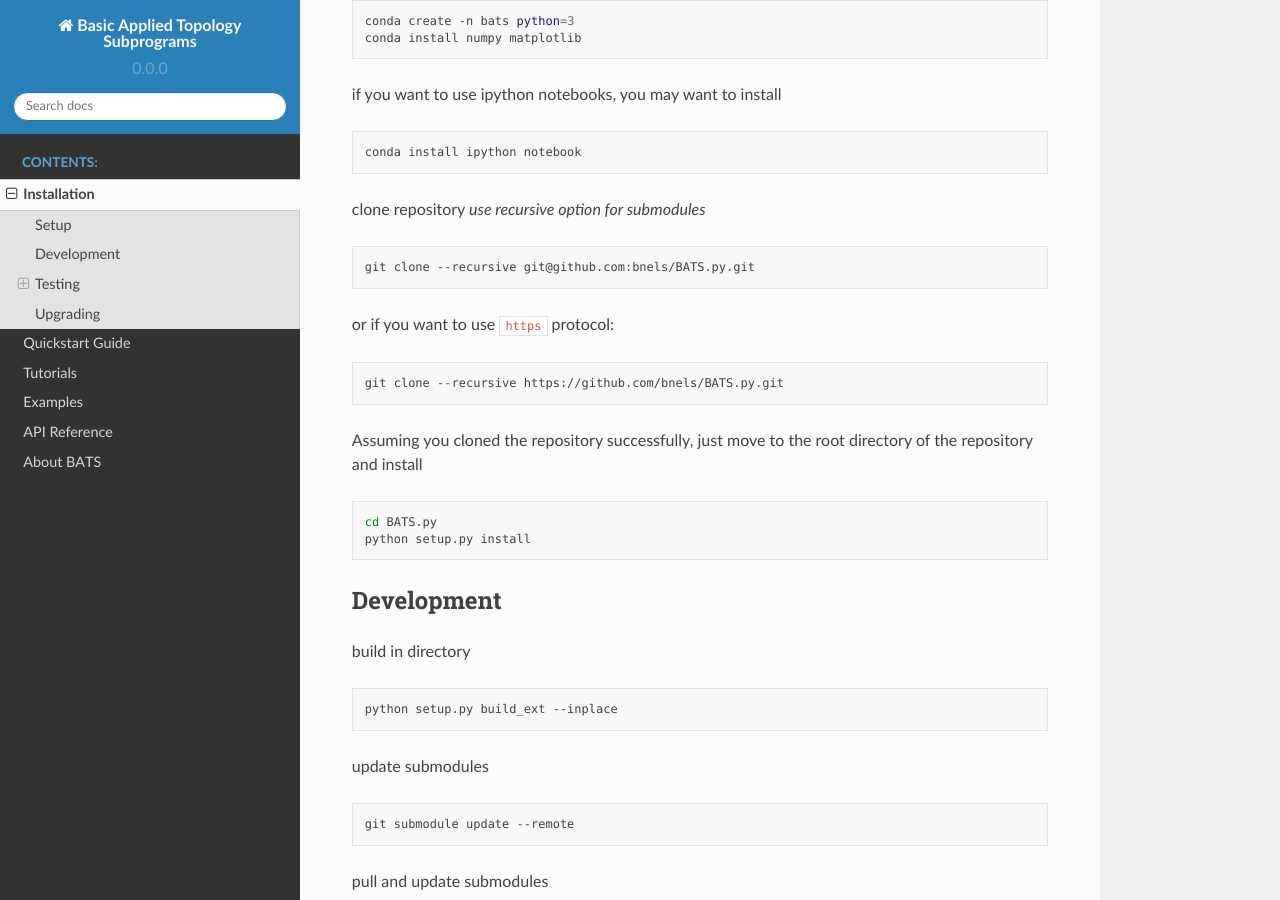
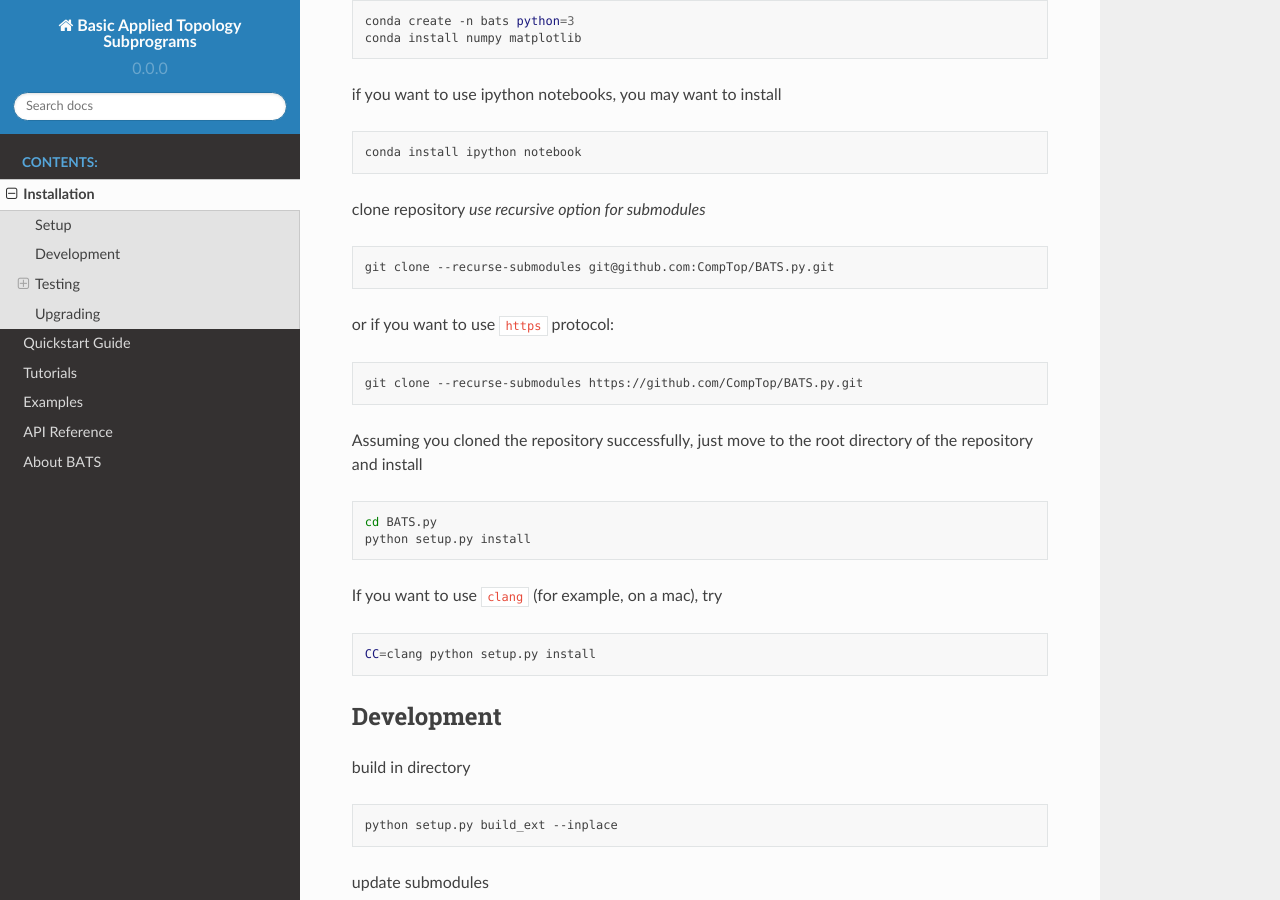
Before and after one commit to CompTop/BATS.py, a Sphinx documentation site: the page built from docs/sphinx/installation.md, in a window 1280 px wide and 900 px high, scrolled down 216 px. Built offline with Sphinx 7.4.7 and the Read the Docs theme 2.0.0, drawn with Linux system fonts in a browser that asks for light colours.

Commit message:
update docs of installation

````diff
--- a/docs/sphinx/installation.md
+++ b/docs/sphinx/installation.md
@@ -14,17 +14,21 @@ conda install ipython notebook
 
 clone repository *use recursive option for submodules*
 ```bash
-git clone --recursive git@github.com:bnels/BATS.py.git
+git clone --recurse-submodules git@github.com:CompTop/BATS.py.git
 ```
 or if you want to use `https` protocol:
 ```bash
-git clone --recursive https://github.com/bnels/BATS.py.git
+git clone --recurse-submodules https://github.com/CompTop/BATS.py.git
 ```
 
 Assuming you cloned the repository successfully, just move to the root directory of the repository and install
 ```bash
 cd BATS.py
 python setup.py install
+```
+If you want to use `clang` (for example, on a mac), try
+```bash
+CC=clang python setup.py install
 ```
 
 
````
